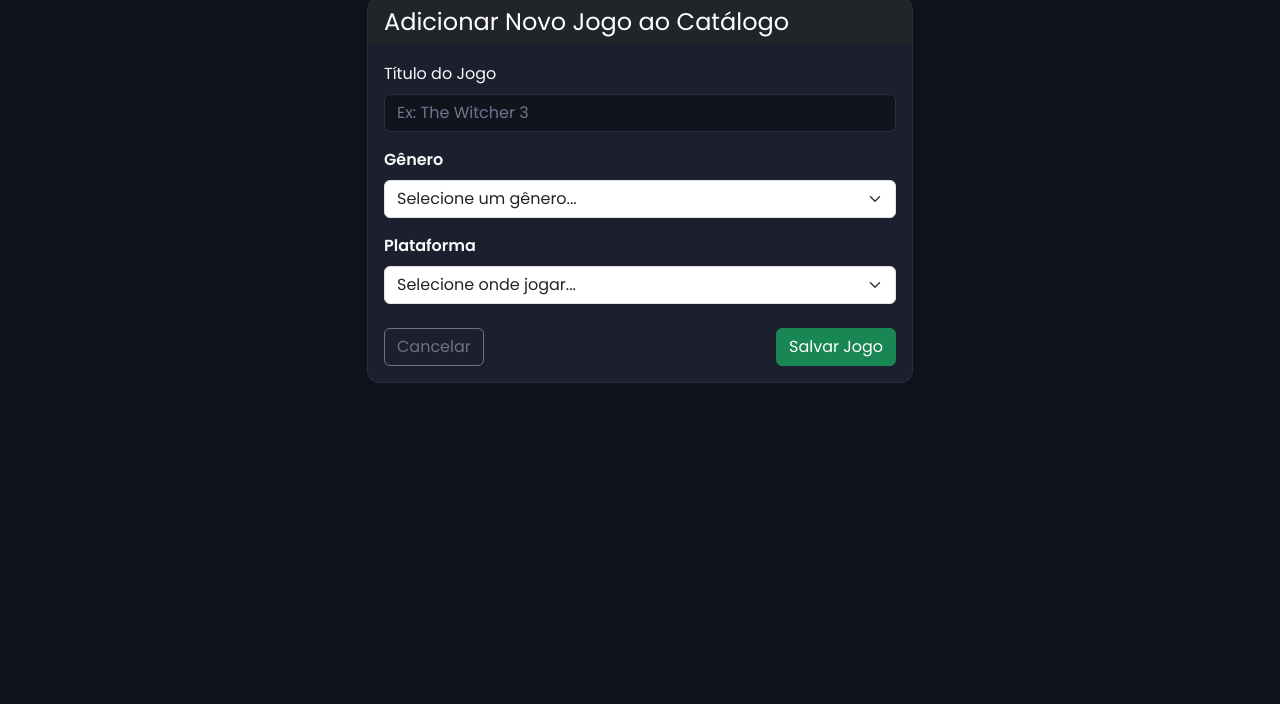
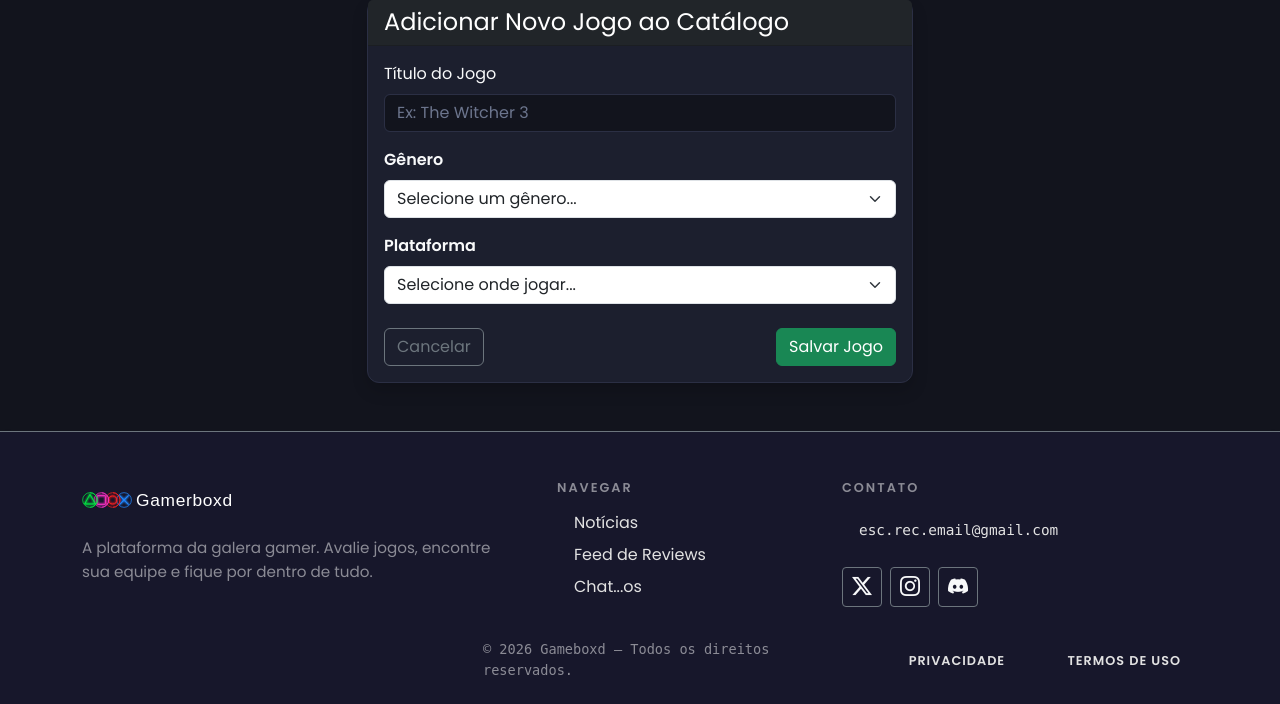
Before and after one commit to David-DEV2005/Gameboxd-Projeto-de-Desenvolvimento-Web-2, a Django app: page /jogo/adicionar/ in a window 1280 px wide. Shown: the part 144-848 px from the top of the page. Before the commit the page ends 527 px from the top, so only its background shows below. Run offline with Django 5.2, Linux system fonts and the light colour scheme.

Commit message:
Adição de rodapé para o site.
Rodapé customizado com a estética do site (*ainda em atualização)

```diff
--- a/lobby/templates/lobby/base.html
+++ b/lobby/templates/lobby/base.html
@@ -7,6 +7,7 @@
     <title>Lobby de Jogos</title>
     <link rel="icon" type="image/svg+xml" href="{% static 'lobby/images/favicon.svg' %}">
     <link href="https://cdn.jsdelivr.net/npm/bootstrap@5.3.0/dist/css/bootstrap.min.css" rel="stylesheet">
+    <link rel="stylesheet" href="https://cdn.jsdelivr.net/npm/bootstrap-icons@1.11.3/font/bootstrap-icons.min.css">
     <link href="https://fonts.googleapis.com/css2?family=Poppins:wght@300;400;600&display=swap" rel="stylesheet">
     <link href="{% static 'lobby/style.css' %}?v=6" rel="stylesheet">
 </head>
@@ -25,20 +26,20 @@
                     </li>
 
                     <li class="nav-item me-3 mt-1">
-                        <a class="nav-link nav-offwhite hover-ps-green fw-bold" href="{% url 'wall_rating' %}"> Feed </a>
+                        <a class="nav-link nav-offwhite hover-neon-white fw-bold" href="{% url 'wall_rating' %}"> Feed </a>
                     </li>
 
                     <li class="nav-item me-3 mt-1">
-                        <a class="nav-link nav-offwhite hover-ps-pink fw-bold" href="{% url 'mural_chatos' %}"> Chat...os</a>
+                        <a class="nav-link nav-offwhite hover-neon-white fw-bold" href="{% url 'mural_chatos' %}"> Chat...os</a>
                     </li>
 
                     {% if user.is_authenticated %}
                         <li class="nav-item me-3 mt-1">
-                            <a class="nav-link nav-offwhite hover-ps-red fw-bold" href="{% url 'painel_notificacoes' %}"> Notificações</a>
+                            <a class="nav-link nav-offwhite hover-neon-white fw-bold" href="{% url 'painel_notificacoes' %}"> Notificações</a>
                         </li>
 
                         <li class="nav-item me-3 mt-1">
-                            <a class="nav-link nav-offwhite hover-ps-blue fw-bold" href="{% url 'my_profile' %}"> Meu Perfil</a>
+                            <a class="nav-link nav-offwhite hover-neon-white fw-bold" href="{% url 'my_profile' %}"> Meu Perfil</a>
                         </li>
 
                     {% else %}
@@ -59,6 +60,72 @@
         {% block content %}
         {% endblock %}
     </div>
+
+    <footer class="navbar bg-dark text-light pt-5 pb-4 mt-5 border-top border-secondary">
+        <div class="container">
+            <div class="row">
+
+                <div class="col-md-5 mb-4 pe-md-5">
+                    <h4 class="fw-bold mb-3 d-flex align-items-center">
+                        <img src="{% static 'lobby/images/logos.svg' %}" alt="Logo Gameboxd" height="40" class="me-2">
+                    </h4>
+
+                    <p class="text-white-50" style="font-size: 0.95rem; line-height: 1.6;">
+                        A plataforma da galera gamer. Avalie jogos, encontre sua equipe e fique por dentro de tudo.
+                    </p>
+                </div>
+
+                <div class="col-md-3 mb-4">
+                    <h6 class="text-uppercase fw-bold text-white-50 mb-3" style="letter-spacing: 2px; font-size: 0.8rem;">
+                        Navegar
+                    </h6>
+                    <ul class="list-unstyled">
+                        <li class="mb-2"><a href="{% url 'noticias' %}" class="nav-offwhite hover-ps-green text-decoration-none">Notícias</a></li>
+                        <li class="mb-2"><a href="{% url 'wall_rating' %}" class="nav-offwhite hover-ps-pink text-decoration-none">Feed de Reviews</a></li>
+                        <li class="mb-2"><a href="{% url 'mural_chatos' %}" class="nav-offwhite hover-ps-red text-decoration-none">Chat...os</a></li>
+                        {% if user.is_authenticated %}
+                            <li class="mb-2"><a href="{% url 'painel_notificacoes' %}" class="nav-offwhite hover-ps-blue text-decoration-none">Notificações</a></li>
+                        {% endif %}
+                    </ul>
+                </div>
+
+                <div class="col-md-4 mb-4">
+                    <h6 class="text-uppercase fw-bold text-white-50 mb-3" style="letter-spacing: 2px; font-size: 0.8rem;">
+                        Contato
+                    </h6>
+                    <p class="nav-offwhite font-monospace mb-3" style="font-size: 0.9rem;">
+                        esc.rec.email@gmail.com
+                    </p>
+
+                    <div class="d-flex gap-2 mt-3">
+                        <a href="#" class="btn border border-secondary text-light btn-sm d-flex justify-content-center align-items-center hover-neon-white" style="width: 40px; height: 40px;">
+                            <i class="bi bi-twitter-x fs-5"></i>
+                        </a>
+                        <a href="#" class="btn border border-secondary text-light btn-sm d-flex justify-content-center align-items-center hover-ps-pink" style="width: 40px; height: 40px;">
+                            <i class="bi bi-instagram fs-5"></i>
+                        </a>
+                        <a href="#" class="btn border border-secondary text-light btn-sm d-flex justify-content-center align-items-center hover-ps-blue" style="width: 40px; height: 40px;">
+                            <i class="bi bi-discord fs-5"></i>
+                        </a>
+                    </div>
+                </div>
+            </div>
+
+            <hr class="border-secondary mt-2 mb-4" style="opacity: 0.3;">
+
+            <div class="row align-items-center">
+                <div class="col-md-6 text-center text-md-start mb-3 mb-md-0">
+                    <p class="text-white-50 mb-0" style="font-size: 0.85rem; font-family: monospace;">
+                        &copy; 2026 Gameboxd — Todos os direitos reservados.
+                    </p>
+                </div>
+                <div class="col-md-6 text-center text-md-end">
+                    <a href="#" class="nav-offwhite hover-neon-white text-decoration-none text-uppercase fw-bold me-4" style="font-size: 0.8rem; letter-spacing: 1px;">Privacidade</a>
+                    <a href="#" class="nav-offwhite hover-neon-white text-decoration-none text-uppercase fw-bold" style="font-size: 0.8rem; letter-spacing: 1px;">Termos de Uso</a>
+                </div>
+            </div>
+        </div>
+    </footer>
 
 <script src="https://cdn.jsdelivr.net/npm/bootstrap@5.3.0/dist/js/bootstrap.bundle.min.js"></script>
     <script>
```
